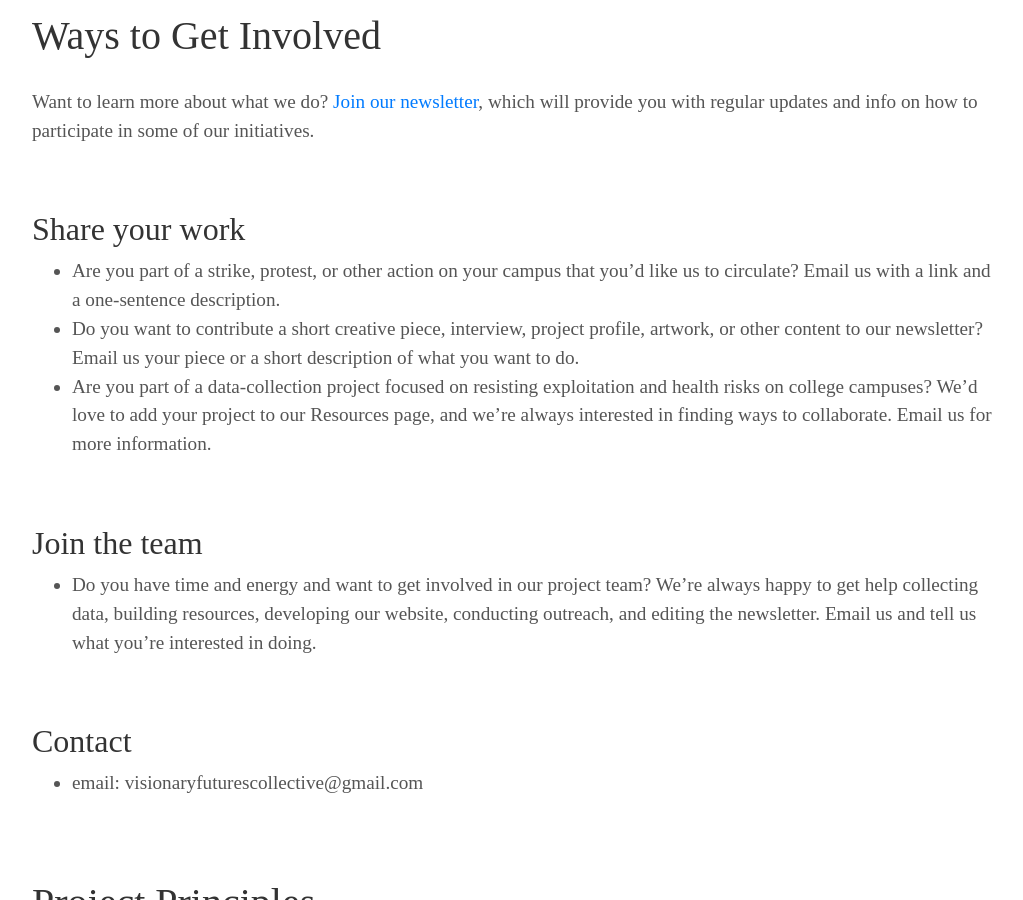
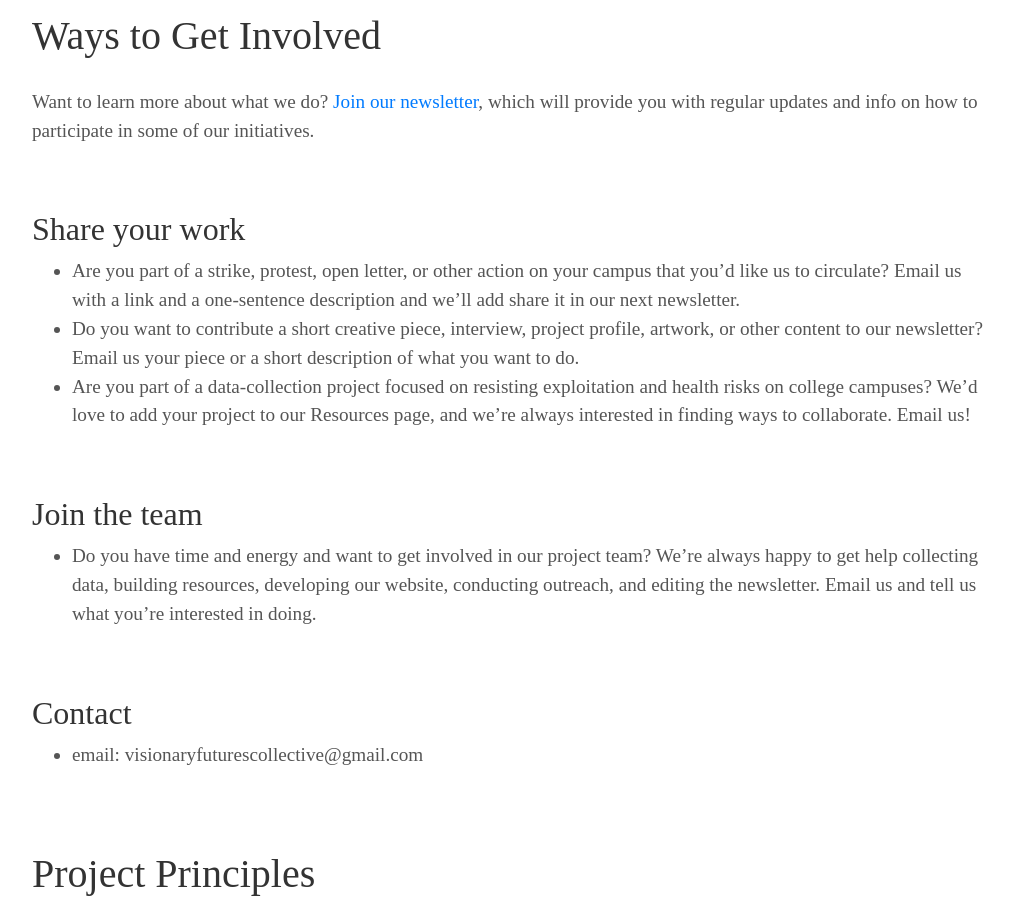
Before and after one commit to visionary-futures-collective/covid19, a Jekyll site: the page built from project-team.md, in a window 1280 px wide and 900 px high, scrolled down 1045 px. Shown: the whole window, without its empty margins (128-1151 px from the left). Built offline with Jekyll 4.4.1, drawn with Linux system fonts in a browser that asks for light colours; some web fonts are replaced.

Commit message:
get in touch

```diff
--- a/project-team.md
+++ b/project-team.md
@@ -7,9 +7,9 @@ permalink: /project-team
 Want to learn more about what we do? [Join our newsletter](https://apfn.substack.com/), which will provide you with regular updates and info on how to participate in some of our initiatives.
 
 ## Share your work
-* Are you part of a strike, protest, or other action on your campus that you'd like us to circulate? Email us with a link and a one-sentence description.
+* Are you part of a strike, protest, open letter, or other action on your campus that you'd like us to circulate? Email us with a link and a one-sentence description and we'll add share it in our next newsletter.
 * Do you want to contribute a short creative piece, interview, project profile, artwork, or other content to our newsletter? Email us your piece or a short description of what you want to do.
-* Are you part of a data-collection project focused on resisting exploitation and health risks on college campuses? We'd love to add your project to our Resources page, and we're always interested in finding ways to collaborate. Email us for more information.
+* Are you part of a data-collection project focused on resisting exploitation and health risks on college campuses? We'd love to add your project to our Resources page, and we're always interested in finding ways to collaborate. Email us!
 
 ## Join the team
 * Do you have time and energy and want to get involved in our project team? We're always happy to get help collecting data, building resources, developing our website, conducting outreach, and editing the newsletter. Email us and tell us what you're interested in doing.
```
